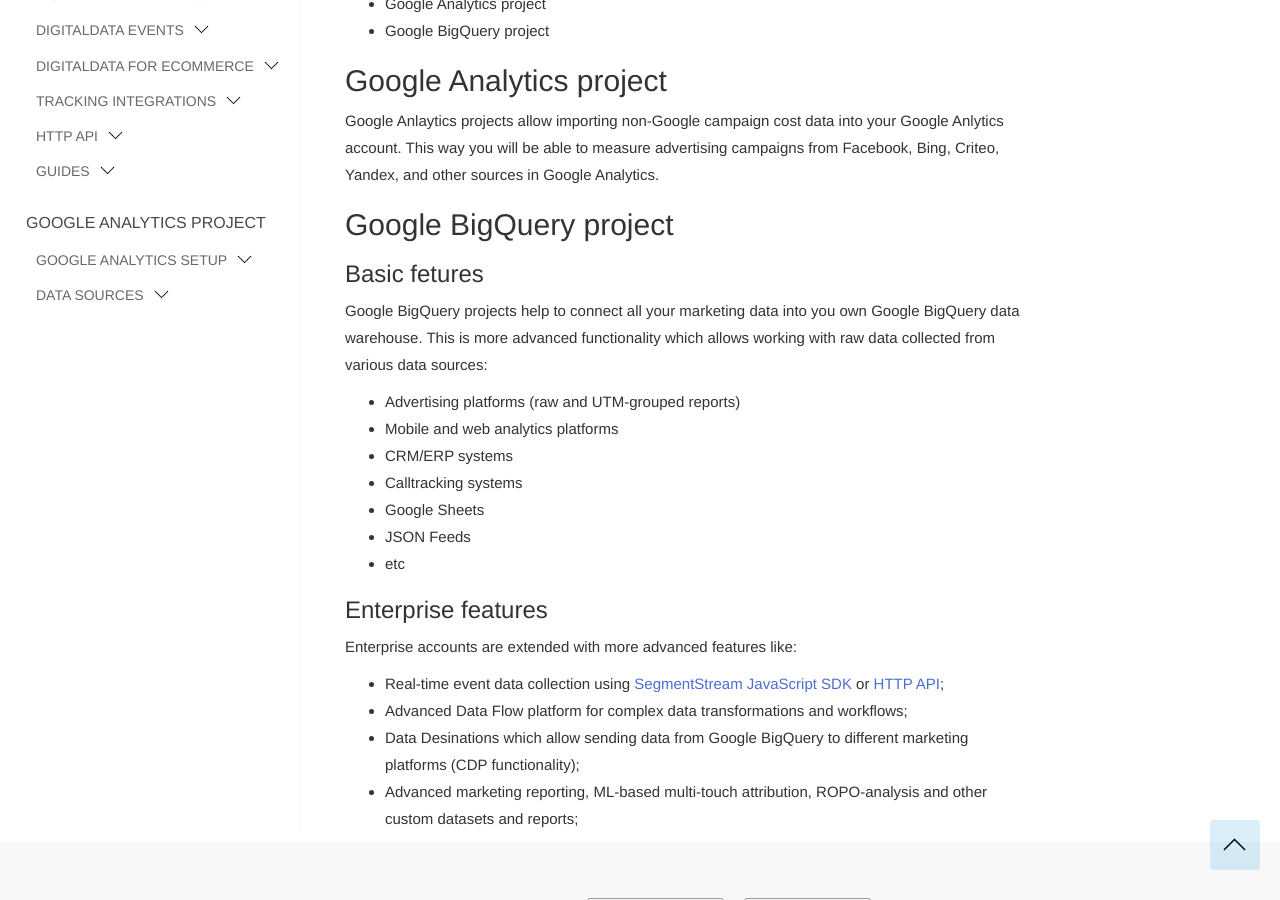
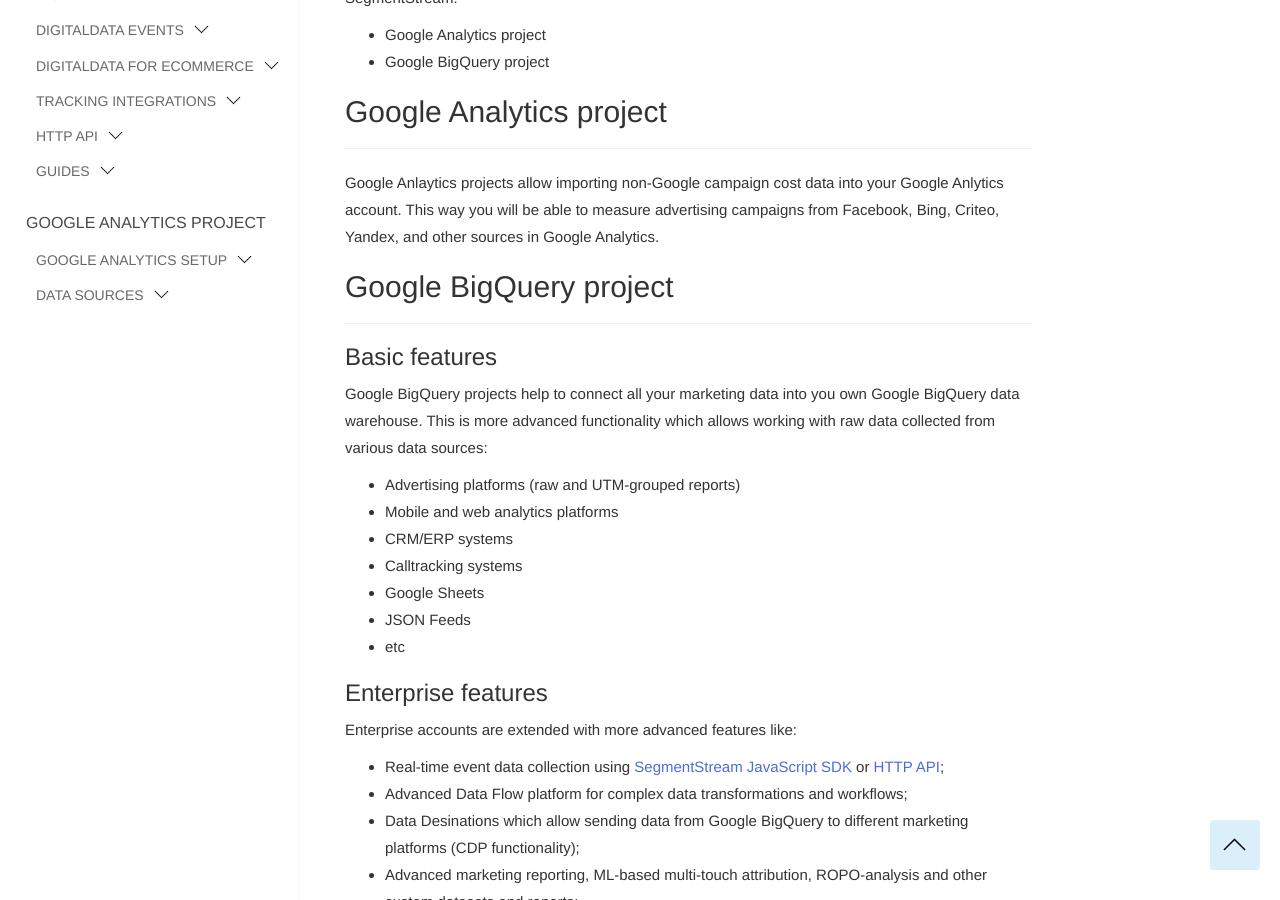
Before and after one commit to segmentstream-com/segmentstream-com.github.io, a Jekyll site: the page built from index.md, in a window 1280 px wide and 900 px high, scrolled down 303 px. Built offline with Jekyll 4.4.1, drawn with Linux system fonts in a browser that asks for light colours; nearby versions of some CDN libraries.

Commit message:
added hr

```diff
--- a/index.md
+++ b/index.md
@@ -4,6 +4,7 @@
 ---
 
 ## Introduction
+---
 
 **SegmentStram** is a marketing data intelligence platform which allows import and unify data from various data sources for advanced analytics and attribution.
 
@@ -13,12 +14,12 @@
 * Google BigQuery project
 
 ## Google Analytics project
-
+---
 Google Anlaytics projects allow importing non-Google campaign cost data into your Google Anlytics account. This way you will be able to measure advertising campaigns from Facebook, Bing, Criteo, Yandex, and other sources in Google Analytics.
 
 ## Google BigQuery project
-
-### Basic fetures
+---
+### Basic features
 
 Google BigQuery projects help to connect all your marketing data into you own Google BigQuery data warehouse. This is more advanced functionality which allows working with raw data collected from various data sources:
 
```
